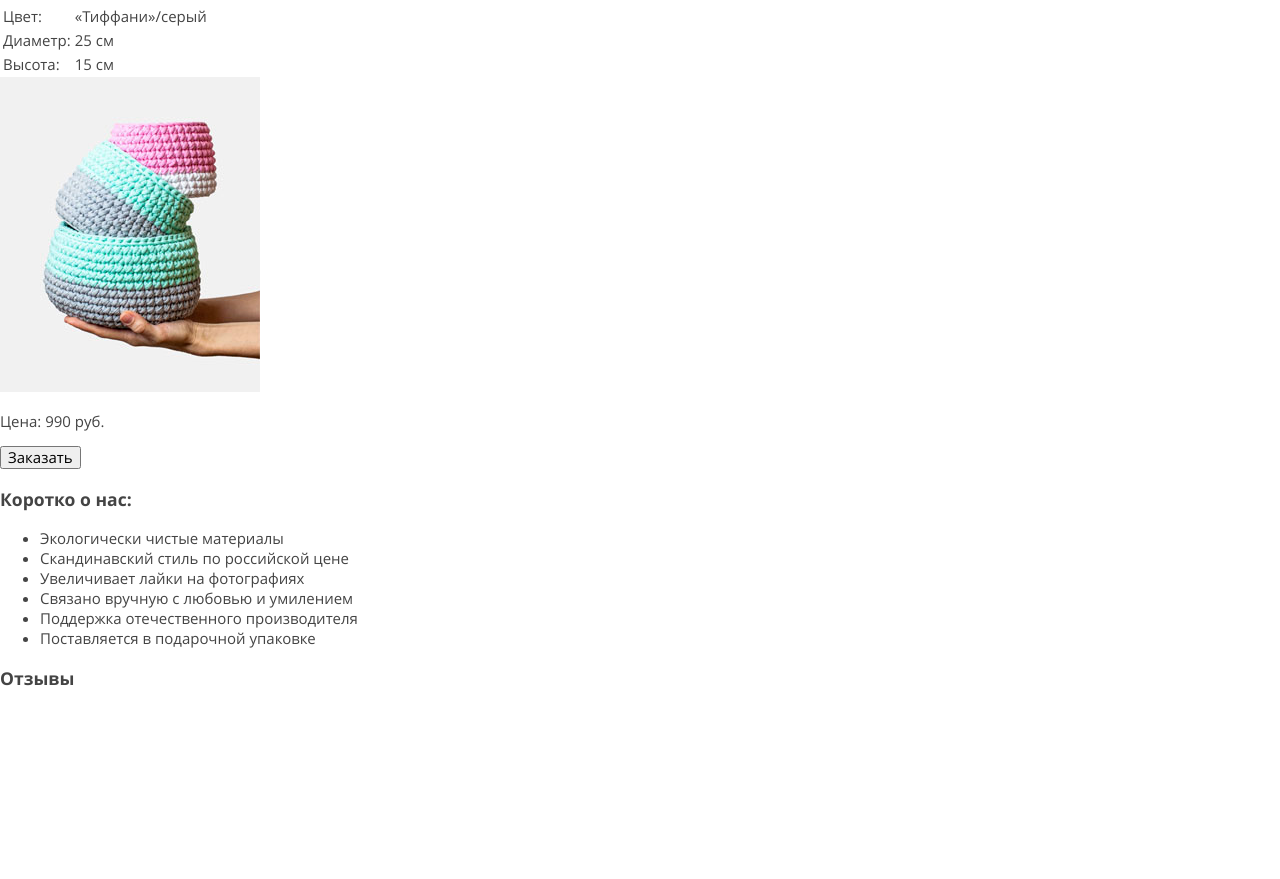
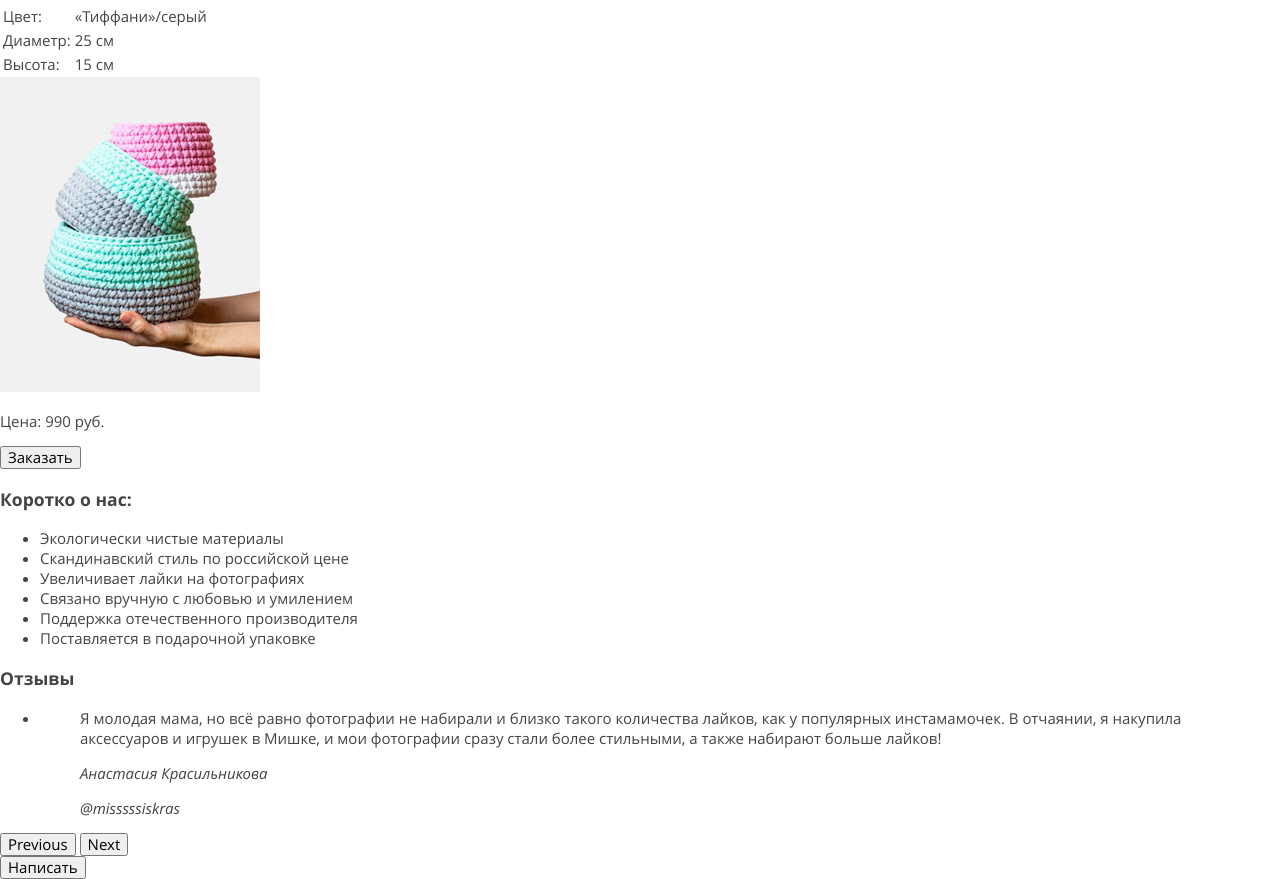
Before and after one commit to GonzoBard/test-for-test, a website: page src/html/index.html in a window 1280 px wide. Shown: the part 620-1499 px from the top of the page. Before the commit the page ends 1328 px from the top, so only its background shows below. Drawn offline with nearby package versions, Linux system fonts and the light colour scheme; files that its build step writes are made by us from their sources; files whose address does not match are found by name.

Commit message:
index.html

```diff
--- a/src/html/index.html
+++ b/src/html/index.html
@@ -80,8 +80,27 @@
 
   <section class="reviews">
     <h3>Отзывы</h3>
+    <ul class="reviews__list">
+      <li class="reviews__item">
+        <blockquote>
+          <p>
+            ﻿Я молодая мама, но всё равно фотографии не набирали и близко такого количества лайков, как у популярных инстамамочек. В отчаянии, я накупила аксессуаров и игрушек в Мишке, и мои фотографии сразу стали более стильными, а также набирают больше лайков!
+          </p>
+          <cite class="review-author">
+            <p class="review-author__name">Анастасия Красильникова</p>
+            <p class="review-author__contact">@misssssiskras</p>
+          </cite>
+        </blockquote>
+      </li>
+    </ul>
+    <div class="reviews-navigation" aria-label="Навигация по отзывам">
+      <button class="reviews-navigation__btn reviews-navigation__btn--previous">Previous</button>
+      <button class="reviews-navigation__btn reviews-navigation__btn--next">Next</button>
+    </div>
+    <button class="btn btn--review-write">Написать</button>
+  </section>
 
-  </section>
+  <section class="contacts"></section>
 </main>
 
 <footer class="page-footer">
--- a/src/scss/style.scss
+++ b/src/scss/style.scss
@@ -11,4 +11,7 @@
 @import "blocks/catalog-sections";
 @import "blocks/product-of-the-week";
 @import "blocks/advantages";
+@import "blocks/reviews";
+@import "blocks/review-author";
+@import "blocks/reviews-navigation";
 @import "blocks/page-footer";
```
Also changed, not shown: src/scss/blocks/review-author.scss (added), src/scss/blocks/reviews-navigation.scss (added), src/scss/blocks/reviews.scss (added).
